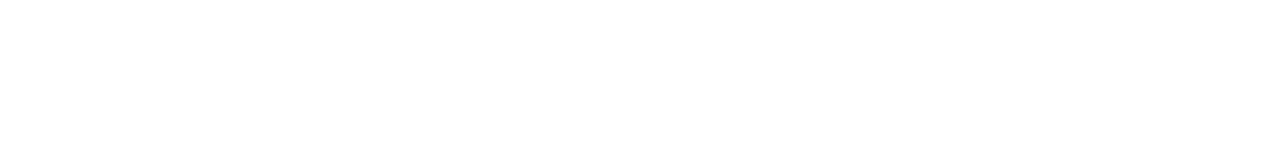
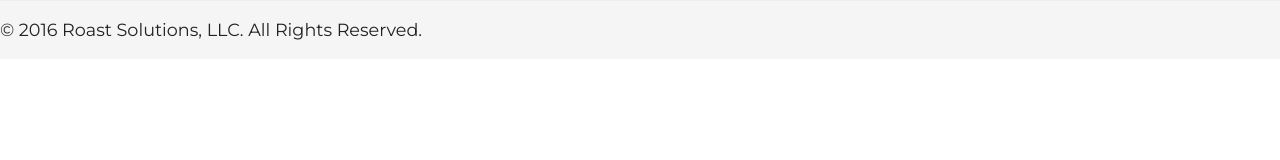
Before and after one commit to timthewebguy/multi-developer-workflow, a website: page public/pricing.html in a window 1280 px wide. Drawn offline with nearby package versions, Linux system fonts and the light colour scheme; files that its build step writes are made by us from their sources.

Commit message:
added footer to all pages

```diff
--- a/public/pricing.html
+++ b/public/pricing.html
@@ -8,5 +8,10 @@
 </head>
 <body>
 
+	<footer class="sub-footer">
+  	<div class="u-container">
+  		<p>© 2016 Roast Solutions, LLC. All Rights Reserved.</p>
+  	</div>
+  </footer>
 </body>
 </html>
```
Also changed, not shown: public/about.html (+5 -0 lines).
